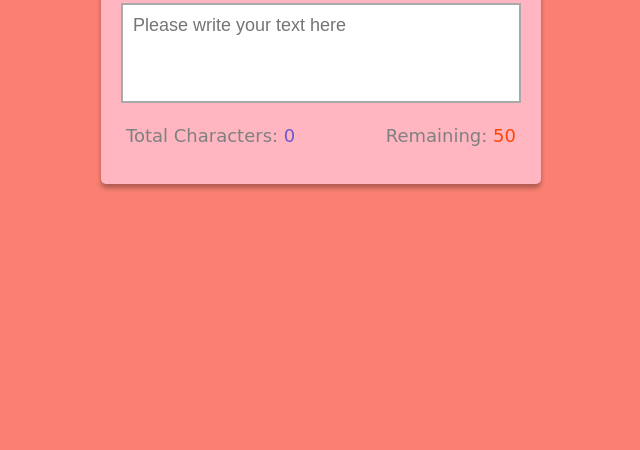
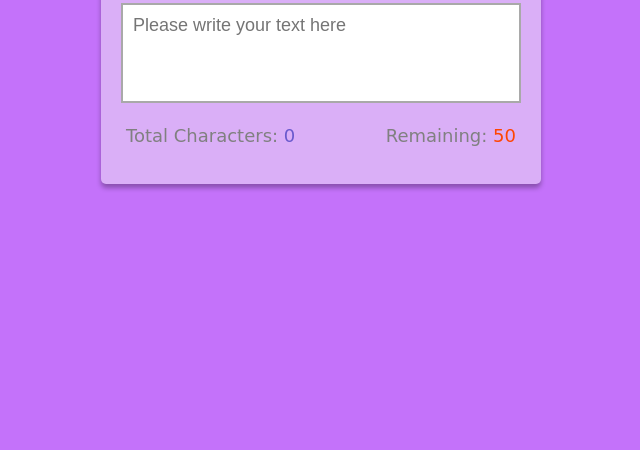
Before and after one commit to QaiserEjaz/Real-Time-Character-Counter, a plain HTML site: page index.html in a window 1280 px wide. Shown: the part 350-800 px from the top of the page, without its empty margins (319-959 px from the left). Drawn offline with Linux system fonts and the light colour scheme.

Commit message:
updated the index.html for naming

```diff
--- a/style.css
+++ b/style.css
@@ -3,13 +3,13 @@ body{
     display: flex;
     justify-content: center;
     align-items: center;
-    background-color: salmon;
+    background-color: rgb(196, 114, 250);
     height: 100vh;
     font-family: cursive;
 }
 
 .container{
-    background-color: lightpink;
+    background-color: rgb(218, 175, 247);
     width: 400px;
     padding: 20px;
     margin: 5px;
```
Also changed, not shown: 1 other file.
